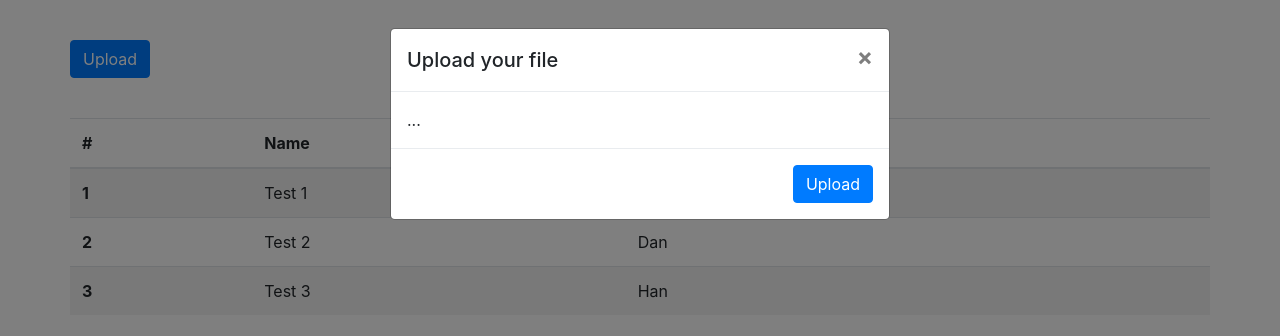
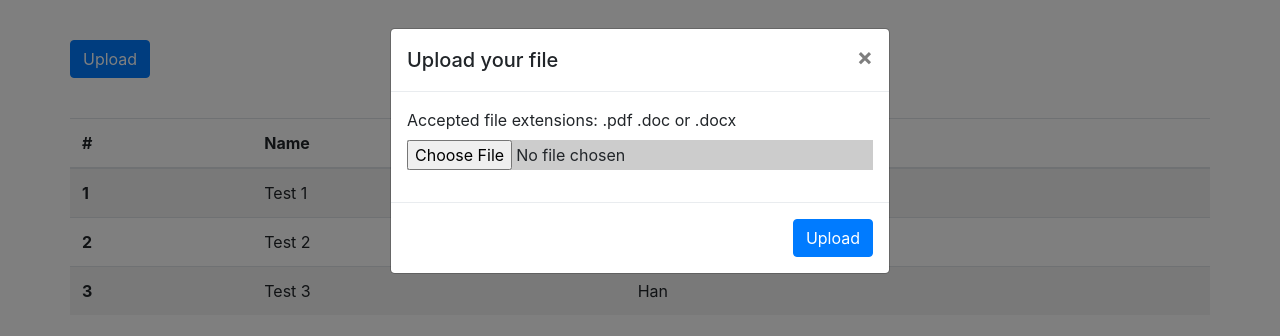
Before and after one commit to calinleo/jeansD, a plain HTML site: page index.html in a window 1280 px wide. Both pictures are taken after a click on the button "Upload". Drawn offline with nearby package versions, Linux system fonts and the light colour scheme.

Commit message:
'Added_Form_Input_upload'

```diff
--- a/index.html
+++ b/index.html
@@ -7,6 +7,12 @@
 
     <!-- Bootstrap CSS -->
     <link rel="stylesheet" href="https://stackpath.bootstrapcdn.com/bootstrap/4.1.3/css/bootstrap.min.css" integrity="sha384-MCw98/SFnGE8fJT3GXwEOngsV7Zt27NXFoaoApmYm81iuXoPkFOJwJ8ERdknLPMO" crossorigin="anonymous">
+
+    <style>
+    .form-control-file {
+      background-color: #ccc;
+    }
+    </style>
 
     <title>Index</title>
   </head>
@@ -33,7 +39,12 @@
           </button>
         </div>
         <div class="modal-body">
-          ...
+          <form>
+            <div class="form-group">
+              <label for="uploadFile">Accepted file extensions: .pdf .doc or .docx</label>
+              <input type="file" class="form-control-file" id="upload">
+            </div>
+          </form>
         </div>
         <div class="modal-footer">
 
```
